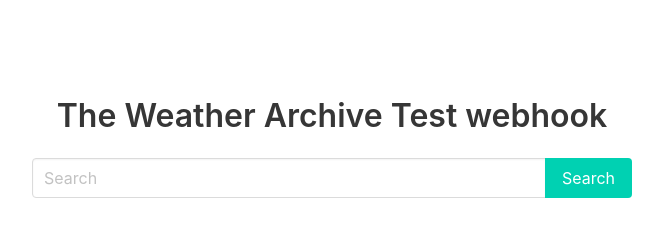
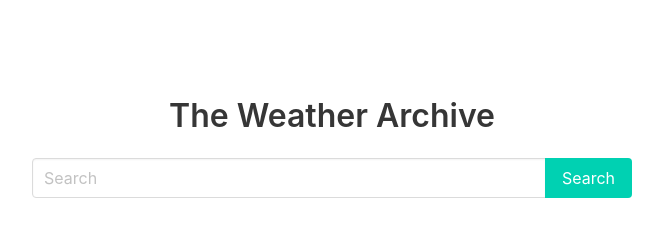
Before and after one commit to Erbli-Haxhaja/servl_frontend, a plain HTML site: page index.html in a window 1280 px wide. Shown: the whole page, without its empty margins (308-971 px from the left). Drawn offline with nearby package versions, Linux system fonts and the light colour scheme.

Commit message:
back to normal

```diff
--- a/index.html
+++ b/index.html
@@ -17,7 +17,7 @@
     <section class="section">
         <div class="container">
             <div class="search-box">
-                <h1 class="title">The Weather Archive Test webhook</h1>
+                <h1 class="title">The Weather Archive</h1>
                 <div class="field has-addons">
                     <div class="control is-expanded">
                         <input id="cityInput" class="input" type="text" placeholder="Search">
```
